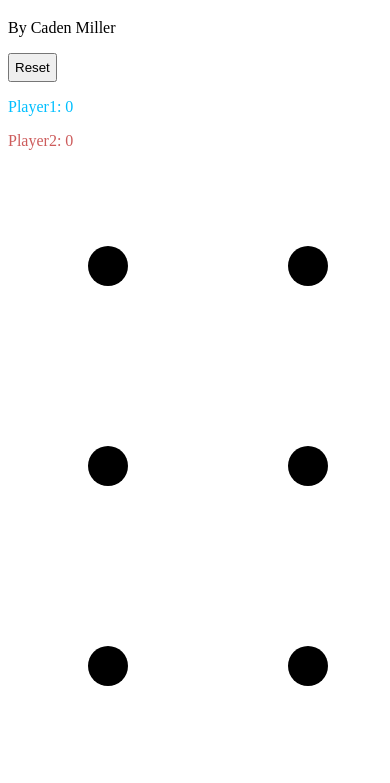
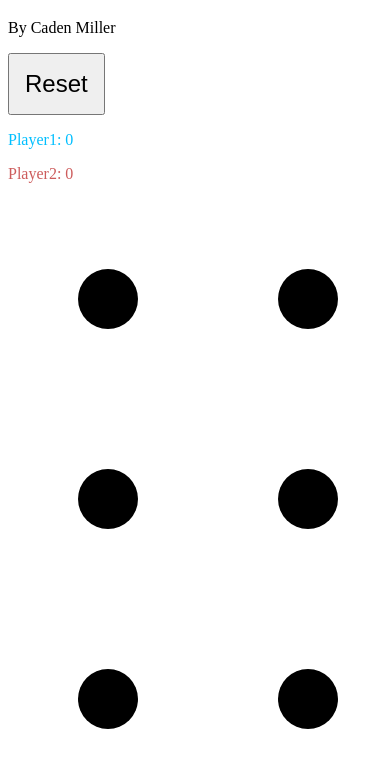
Before and after one commit to C-W-M-Oliver8012/DotsAndBoxes, a plain HTML site: page index.html in a window 390 px wide. Shown: the part 61-844 px from the top of the page. Drawn offline with Linux system fonts and the light colour scheme.

Commit message:
made it more mobile friendly

```diff
--- a/index.html
+++ b/index.html
@@ -46,25 +46,25 @@
         <line id="line23" x1="300" y1="700" x2="500" y2="700" onmouseover="highlight(this)" onmouseout="unhighlight(this)" onclick="lineSelect(this)" />
         <line id="line24" x1="500" y1="700" x2="700" y2="700" onmouseover="highlight(this)" onmouseout="unhighlight(this)" onclick="lineSelect(this)" />
 
-        <circle cx="100" cy="100" r="20" fill="black" />
-        <circle cx="300" cy="100" r="20" fill="black" />
-        <circle cx="500" cy="100" r="20" fill="black" />
-        <circle cx="700" cy="100" r="20" fill="black" />
+        <circle cx="100" cy="100" r="30" fill="black" />
+        <circle cx="300" cy="100" r="30" fill="black" />
+        <circle cx="500" cy="100" r="30" fill="black" />
+        <circle cx="700" cy="100" r="30" fill="black" />
 
-        <circle cx="100" cy="300" r="20" fill="black" />
-        <circle cx="300" cy="300" r="20" fill="black" />
-        <circle cx="500" cy="300" r="20" fill="black" />
-        <circle cx="700" cy="300" r="20" fill="black" />
+        <circle cx="100" cy="300" r="30" fill="black" />
+        <circle cx="300" cy="300" r="30" fill="black" />
+        <circle cx="500" cy="300" r="30" fill="black" />
+        <circle cx="700" cy="300" r="30" fill="black" />
 
-        <circle cx="100" cy="500" r="20" fill="black" />
-        <circle cx="300" cy="500" r="20" fill="black" />
-        <circle cx="500" cy="500" r="20" fill="black" />
-        <circle cx="700" cy="500" r="20" fill="black" />
+        <circle cx="100" cy="500" r="30" fill="black" />
+        <circle cx="300" cy="500" r="30" fill="black" />
+        <circle cx="500" cy="500" r="30" fill="black" />
+        <circle cx="700" cy="500" r="30" fill="black" />
 
-        <circle cx="100" cy="700" r="20" fill="black" />
-        <circle cx="300" cy="700" r="20" fill="black" />
-        <circle cx="500" cy="700" r="20" fill="black" />
-        <circle cx="700" cy="700" r="20" fill="black" />
+        <circle cx="100" cy="700" r="30" fill="black" />
+        <circle cx="300" cy="700" r="30" fill="black" />
+        <circle cx="500" cy="700" r="30" fill="black" />
+        <circle cx="700" cy="700" r="30" fill="black" />
 
         <circle class="boxes" id="box1" cx="200" cy="200" r="60" />
         <circle class="boxes" id="box2" cx="400" cy="200" r="60" />
--- a/style.css
+++ b/style.css
@@ -5,7 +5,8 @@ body
 
 #reset-button
 {
-    padding: 5px;
+    padding: 15px;
+    font-size: 1.5em;
 }
 
 #player1-score
@@ -21,7 +22,7 @@ body
 line
 {
     stroke: white;
-    stroke-width: 20;
+    stroke-width: 35;
 }
 
 .boxes
```
